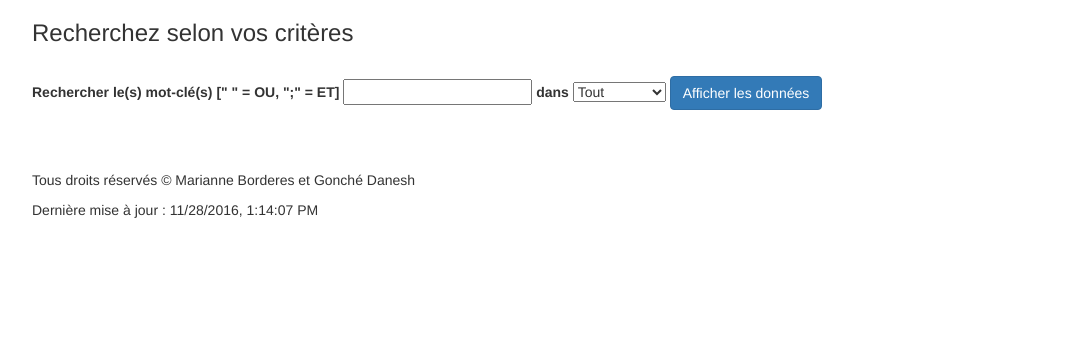
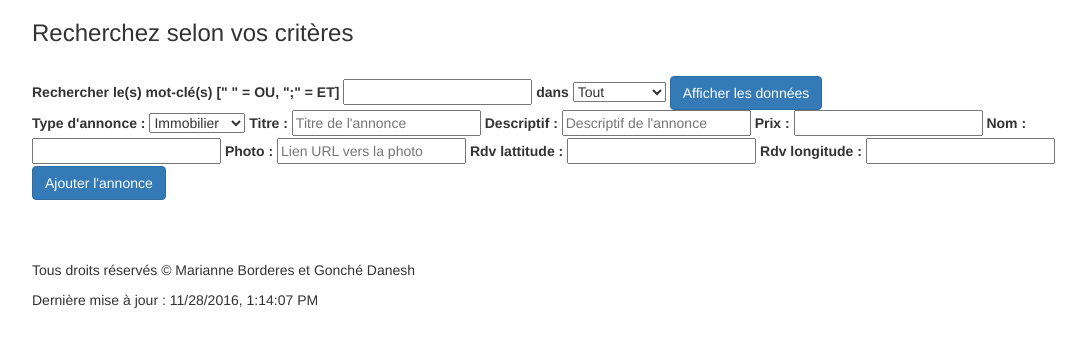
Before and after one commit to Marian00b/GuacAnnonces, a PHP site: page /recherche.html in a window 1280 px wide. Shown: the part 139-486 px from the top of the page, without its empty margins (96-1182 px from the left). Run offline with PHP 8.4, Linux system fonts and the light colour scheme; data that the repository does not hold is empty; some libraries are stand-ins or nearby versions.

Commit message:
ajout annonce php, js, formulaire html

```diff
--- /dev/null
+++ b/js/ajout.js
@@ -0,0 +1,45 @@
+//WebService permettant d'ajouter des donnees à la BDD, à partir du formulaire d'ajout HTML "form_ajout.php"
+
+
+document.addEventListener('DOMContentLoaded', function () {
+
+    var form = document.getElementById('ajout-form');
+    form.addEventListener("submit", function(event) {
+
+	// On n'exécute pas l'action par défaut, on affiche une alerte
+	event.preventDefault();
+	window.alert("Tentative d'ajout d'annonce en cours");
+
+	// On prépare une requête AJAX
+	var request = new XMLHttpRequest();
+
+	// On définit ce qu'elle fera lorsqu'elle aura reçu une réponse
+	request.addEventListener('load', function(data) {
+	    if (data.target.status == 500) {
+
+			// On fait sauter une erreur explicite au nez de l'utilisateur
+			window.alert("Echec de l'ajout");
+
+	    } else if (data.target.status == 200) { // Sinon, si le code d'erreur est "ok"
+		// On vide le champ du message (juste pour faire joli)
+
+
+		}
+
+	var ret = data.target.responseText;
+    window.alert(ret);   // On envoie la requête avec la méthode POST (car on transmet des données)
+    location.reload();
+	});
+
+	request.open("POST", "php/ajout.php");
+	// On envoie les données que l'utilisateur a tapées dans le formulaire
+     /*for (var pair of new FormData(form).entries()) {
+   window.alert(pair[0]+ ', ' + pair[1]);
+}  */
+
+
+
+ 	request.send(new FormData(form));
+
+	});
+});
--- a/recherche.html
+++ b/recherche.html
@@ -16,6 +16,7 @@
         <link href="./css/style.css" rel="stylesheet" />
         <script src="js/fonctions_globales.js"></script>
         <script src="js/gestion_annonces_dyn.js"></script>
+        <script type="text/javascript" src="js/ajout.js"></script>
 
     </head>
     <body>
@@ -58,6 +59,34 @@
                   <button type="submit" class="btn btn-primary">Afficher les données</button>
             </form>
 
+            <form id="ajout-form">
+                <label>Type d'annonce :</label>
+                    <select name="categorie">
+                        <option value="immobilier">Immobilier</option>
+                        <option value="electronique">Électonique</option>
+                        <option value="vetement">Vêtement</option>
+                        <option value="bijoux">Bijoux</option>
+                        <option value="dvd_cd">DVD/CD</option>
+                    </select>
+
+                <label>Titre :</label>
+				<input type="text" name="titre" placeholder="Titre de l'annonce" />
+                <label>Descriptif :</label>
+                <input type="text" name="description" placeholder="Descriptif de l'annonce" />
+                <label>Prix :</label>
+                <input type="text" name="prix" placeholder="" />
+                <label>Nom :</label>
+                <input type="text" name="nom_vendeur" placeholder="" />
+                <label>Photo :</label>
+                <input type="text" name="photo" placeholder="Lien URL vers la photo" />
+                <label>Rdv lattitude :</label>
+                <input type="number" name="rdv_lat" placeholder="" />
+                <label>Rdv longitude :</label>
+                <input type="number" name="rdv_lon" placeholder="" />
+
+                <button type="submit" class="btn btn-primary">Ajouter l'annonce</button>
+
+            </form>
 
             </br>
 
```
Also changed, not shown: php/ajout.php (added, +31 -0 lines), annonces.php (line endings or trailing spaces).
